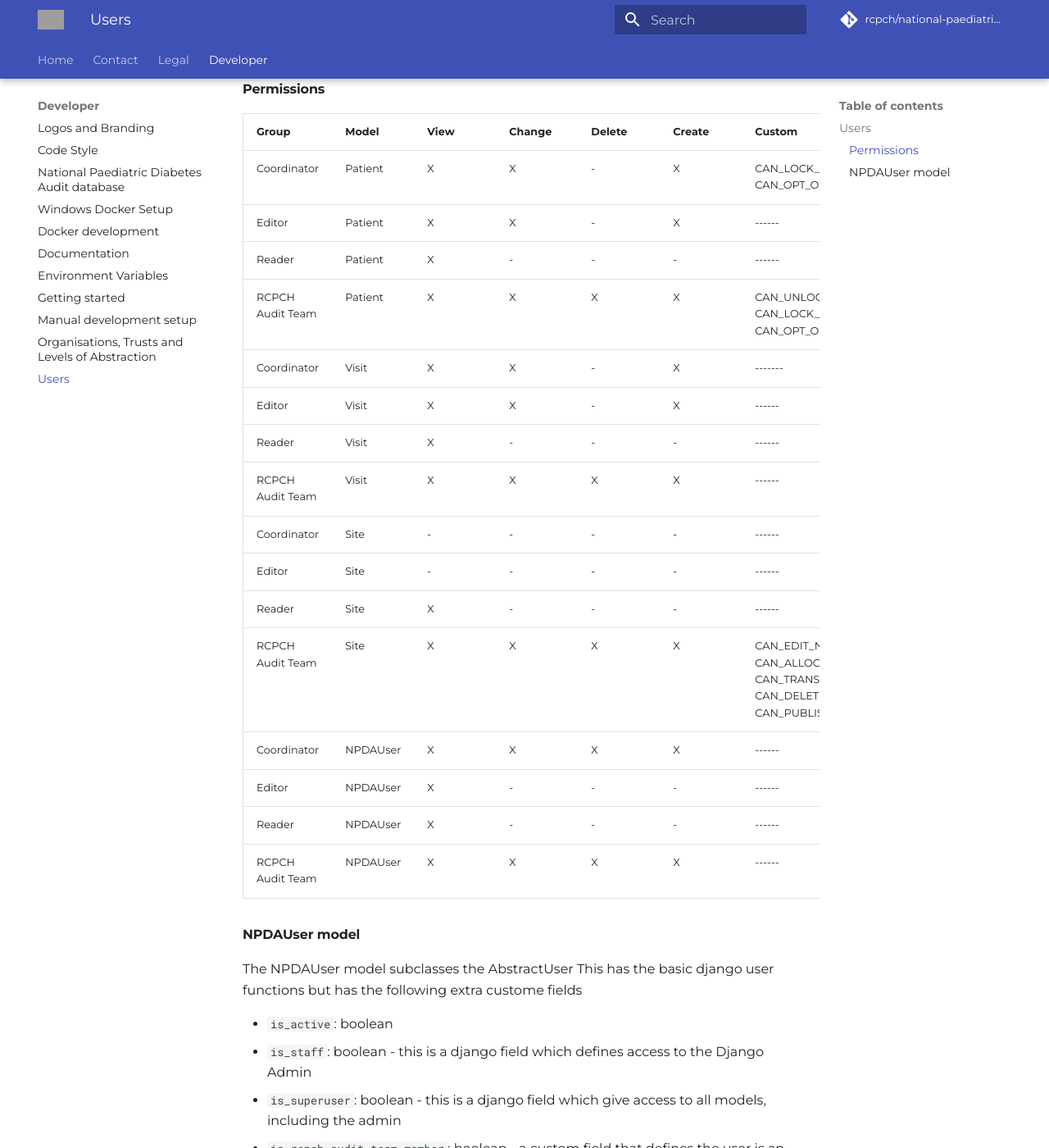
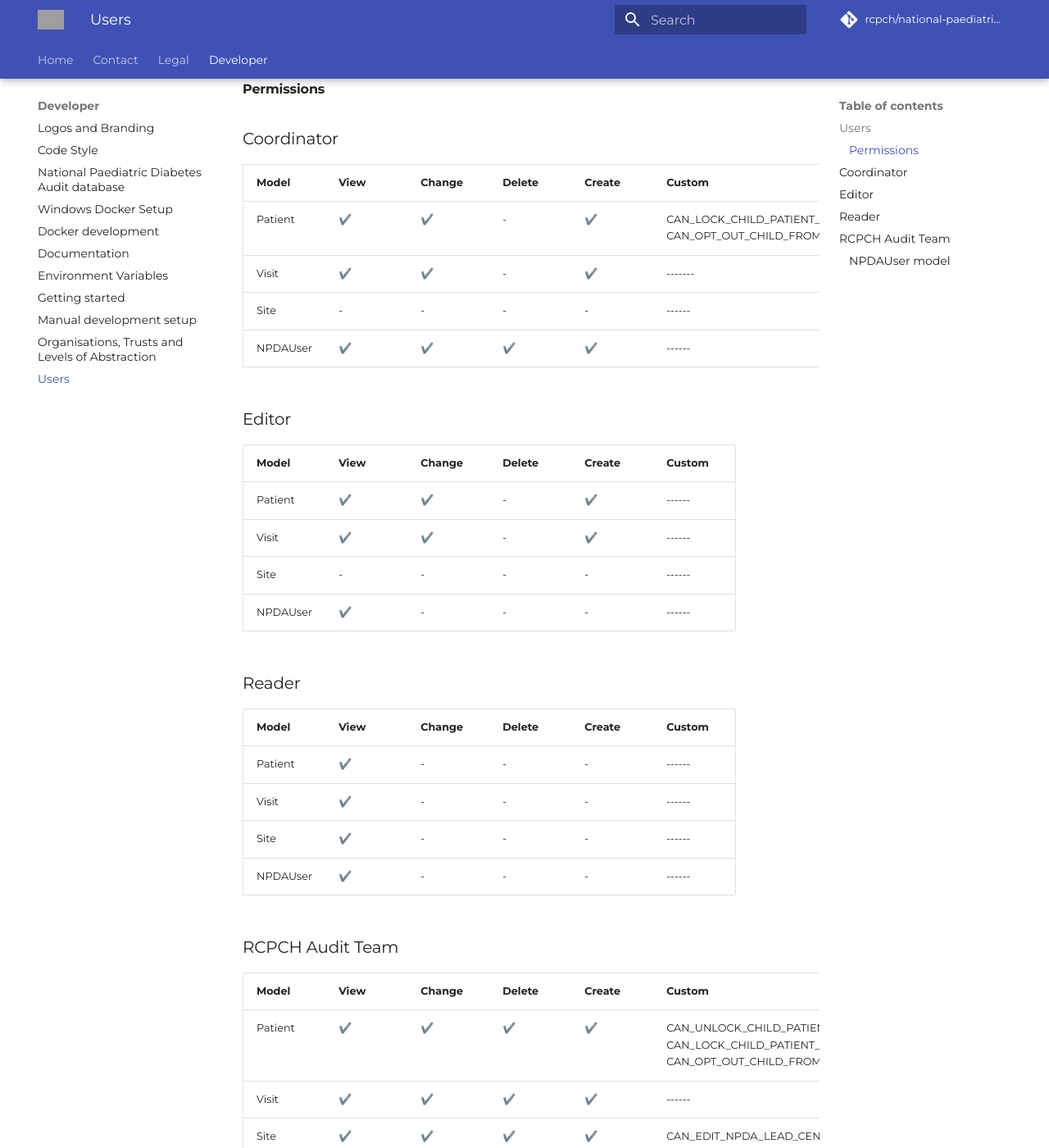
Before and after one commit to rcpch/national-paediatric-diabetes-audit, an MkDocs documentation site: the page built from documentation/docs/developer/users.md, in a window 1280 px wide and 1400 px high, scrolled down 488 px. Shown: the whole window at 82% size. Built offline with MkDocs 1.6.1 and Material for MkDocs 9.7.7, drawn with Linux system fonts in a browser that asks for light colours; comment, search, counter and statistics services are not loaded; grey boxes are pictures that could not be loaded.

Commit message:
update user table perms formatting in docs to be per user for easier viewing
Signed-off-by: anchit-chandran <anchit97123@gmail.com>

```diff
--- a/documentation/docs/developer/users.md
+++ b/documentation/docs/developer/users.md
@@ -18,24 +18,41 @@ The last group has no real implementation at the moment but in time it is hoped
 
 #### Permissions
 
-|      Group       | Model    | View | Change | Delete | Create | Custom |
-| ---------------- | -------- | ---- | ------ | ------ | ------ | ------ |
-| Coordinator      | Patient  |   X  |    X   |    -   |    X   | CAN_LOCK_CHILD_PATIENT_DATA_FROM_EDITING, CAN_OPT_OUT_CHILD_FROM_INCLUSION_IN_AUDIT |
-| Editor           | Patient  |   X  |    X   |    -   |    X   | ------ |
-| Reader           | Patient  |   X  |    -   |    -   |    -   | ------ |
-| RCPCH Audit Team | Patient  |   X  |    X   |    X   |    X   | CAN_UNLOCK_CHILD_PATIENT_DATA_FROM_EDITING, CAN_LOCK_CHILD_PATIENT_DATA_FROM_EDITING, CAN_OPT_OUT_CHILD_FROM_INCLUSION_IN_AUDIT |
-| Coordinator      | Visit    |   X  |    X   |    -   |    X   | ------- |
-| Editor           | Visit    |   X  |    X   |    -   |    X   |  ------ |
-| Reader           | Visit    |   X  |    -   |    -   |    -   |  ------ |
-| RCPCH Audit Team | Visit    |   X  |    X   |    X   |    X   |  ------ |
-| Coordinator      | Site     |   -  |    -   |    -   |    -   | ------ |
-| Editor           | Site     |   -  |    -   |    -   |    -   | ------ |
-| Reader           | Site     |   X  |    -   |    -   |    -   | ------ |
-| RCPCH Audit Team | Site     |   X  |    X   |    X   |    X   | CAN_EDIT_NPDA_LEAD_CENTRE, CAN_ALLOCATE_NPDA_LEAD_CENTRE, CAN_TRANSFER_NPDA_LEAD_CENTRE, CAN_DELETE_NPDA_LEAD_CENTRE, CAN_PUBLISH_NPDA_DATA |
-| Coordinator      | NPDAUser |   X  |   X    |    X   |    X   | ------ |
-| Editor           | NPDAUser |   X  |   -    |    -   |    -   | ------ |
-| Reader           | NPDAUser |   X  |   -    |    -   |    -   | ------ |
-| RCPCH Audit Team | NPDAUser |   X  |   X    |    X   |    X   | ------ |
+### Coordinator
+
+| Model    | View | Change | Delete | Create | Custom |
+| -------- | ---- | ------ | ------ | ------ | ------ |
+| Patient  | ✔️   |    ✔️   |    -   |    ✔️   | CAN_LOCK_CHILD_PATIENT_DATA_FROM_EDITING, CAN_OPT_OUT_CHILD_FROM_INCLUSION_IN_AUDIT |
+| Visit    | ✔️   |    ✔️   |    -   |    ✔️   | ------- |
+| Site     | -    |    -   |    -   |    -   | ------ |
+| NPDAUser | ✔️   |    ✔️   |    ✔️   |    ✔️   | ------ |
+
+### Editor
+
+| Model    | View | Change | Delete | Create | Custom |
+| -------- | ---- | ------ | ------ | ------ | ------ |
+| Patient  | ✔️   |    ✔️   |    -   |    ✔️   | ------ |
+| Visit    | ✔️   |    ✔️   |    -   |    ✔️   | ------ |
+| Site     | -    |    -   |    -   |    -   | ------ |
+| NPDAUser | ✔️   |    -   |    -   |    -   | ------ |
+
+### Reader
+
+| Model    | View | Change | Delete | Create | Custom |
+| -------- | ---- | ------ | ------ | ------ | ------ |
+| Patient  | ✔️   |    -   |    -   |    -   | ------ |
+| Visit    | ✔️   |    -   |    -   |    -   | ------ |
+| Site     | ✔️   |    -   |    -   |    -   | ------ |
+| NPDAUser | ✔️   |    -   |    -   |    -   | ------ |
+
+### RCPCH Audit Team
+
+| Model    | View | Change | Delete | Create | Custom |
+| -------- | ---- | ------ | ------ | ------ | ------ |
+| Patient  | ✔️   |    ✔️   |    ✔️   |    ✔️   | CAN_UNLOCK_CHILD_PATIENT_DATA_FROM_EDITING, CAN_LOCK_CHILD_PATIENT_DATA_FROM_EDITING, CAN_OPT_OUT_CHILD_FROM_INCLUSION_IN_AUDIT |
+| Visit    | ✔️   |    ✔️   |    ✔️   |    ✔️   | ------ |
+| Site     | ✔️   |    ✔️   |    ✔️   |    ✔️   | CAN_EDIT_NPDA_LEAD_CENTRE, CAN_ALLOCATE_NPDA_LEAD_CENTRE, CAN_TRANSFER_NPDA_LEAD_CENTRE, CAN_DELETE_NPDA_LEAD_CENTRE, CAN_PUBLISH_NPDA_DATA |
+| NPDAUser | ✔️   |    ✔️   |    ✔️   |    ✔️   | ------ |
 
 
 #### NPDAUser model
```
